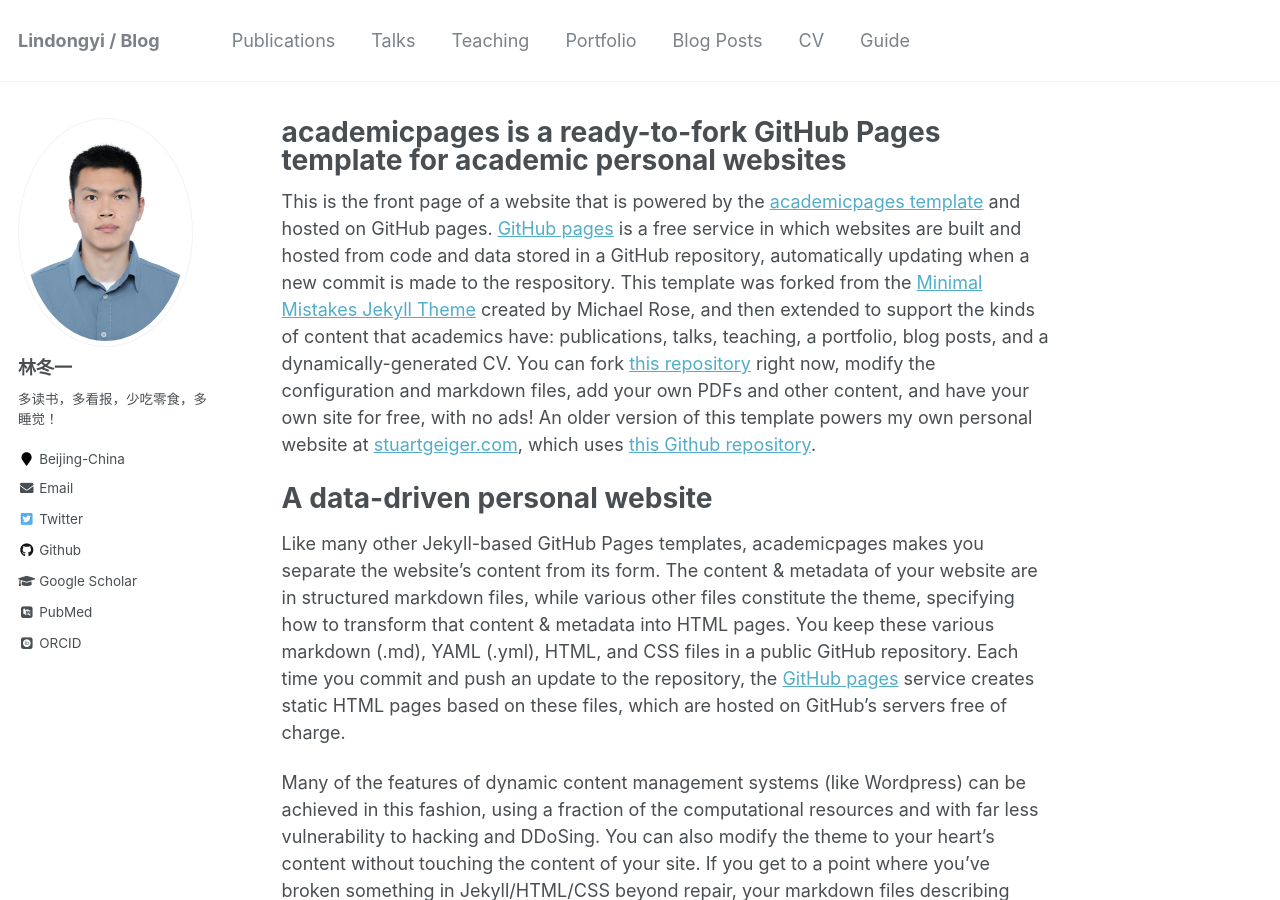
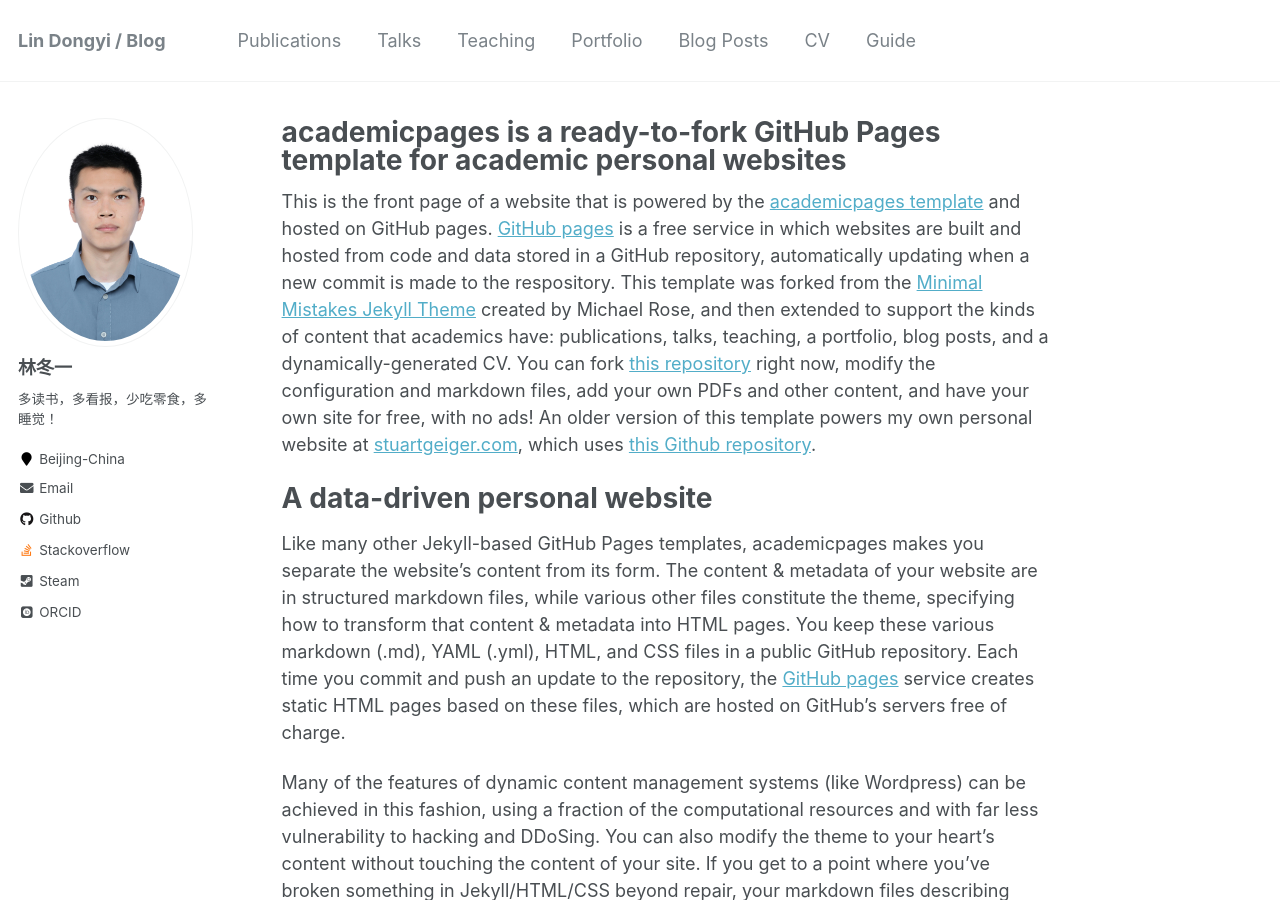
Before and after one commit to lindongyi1002/lindongyi.github.io, a Jekyll site: the page built from _pages/about.md, in a window 1280 px wide and 900 px high. Built offline with Jekyll 4.4.1, drawn with Linux system fonts in a browser that asks for light colours; some web fonts are replaced; some of the changed lines change nothing that is shown.

Commit message:
update personal info

```diff
--- a/_config.yml
+++ b/_config.yml
@@ -7,7 +7,7 @@
 
 # Site Settings
 locale                   : "cn-China"
-title                    : "Lindongyi / Blog"
+title                    : "Lin Dongyi / Blog"
 title_separator          : "-"
 name                     : &name "Lindongyi"
 description              : &description "多读书，多看报，少吃零食，多睡觉！"
@@ -85,8 +85,8 @@
   bio              : "多读书，多看报，少吃零食，多睡觉！"
   location         : "Beijing-China"
   employer         :
-  pubmed           : "https://www.ncbi.nlm.nih.gov/pubmed/?term=john+snow"
-  googlescholar    : "http://yourfullgooglescholarurl.com"
+  pubmed           :
+  googlescholar    :
   email            : "lindongyi1002@qq.com"
   researchgate     :  # example: "https://www.researchgate.net/profile/yourprofile"
   uri              :
@@ -103,13 +103,13 @@
   impactstory      : #"https://profiles.impactstory.org/u/xxxx-xxxx-xxxx-xxxx"
   lastfm           :
   linkedin         :
-  orcid            : "http://orcid.org/yourorcidurl"
+  orcid            : "https://orcid.org/0009-0001-4928-8936"
   pinterest        :
   soundcloud       :
-  stackoverflow    : # http://stackoverflow.com/users/123456/username
-  steam            :
+  stackoverflow    :  "https://stackoverflow.com/users/21933555/lin-dongyi"
+  steam            : "https://steamcommunity.com/id/lindongyi/"
   tumblr           :
-  twitter          : "replacethistwitterhandle"
+  twitter          :
   vine             :
   weibo            :
   xing             :
```
